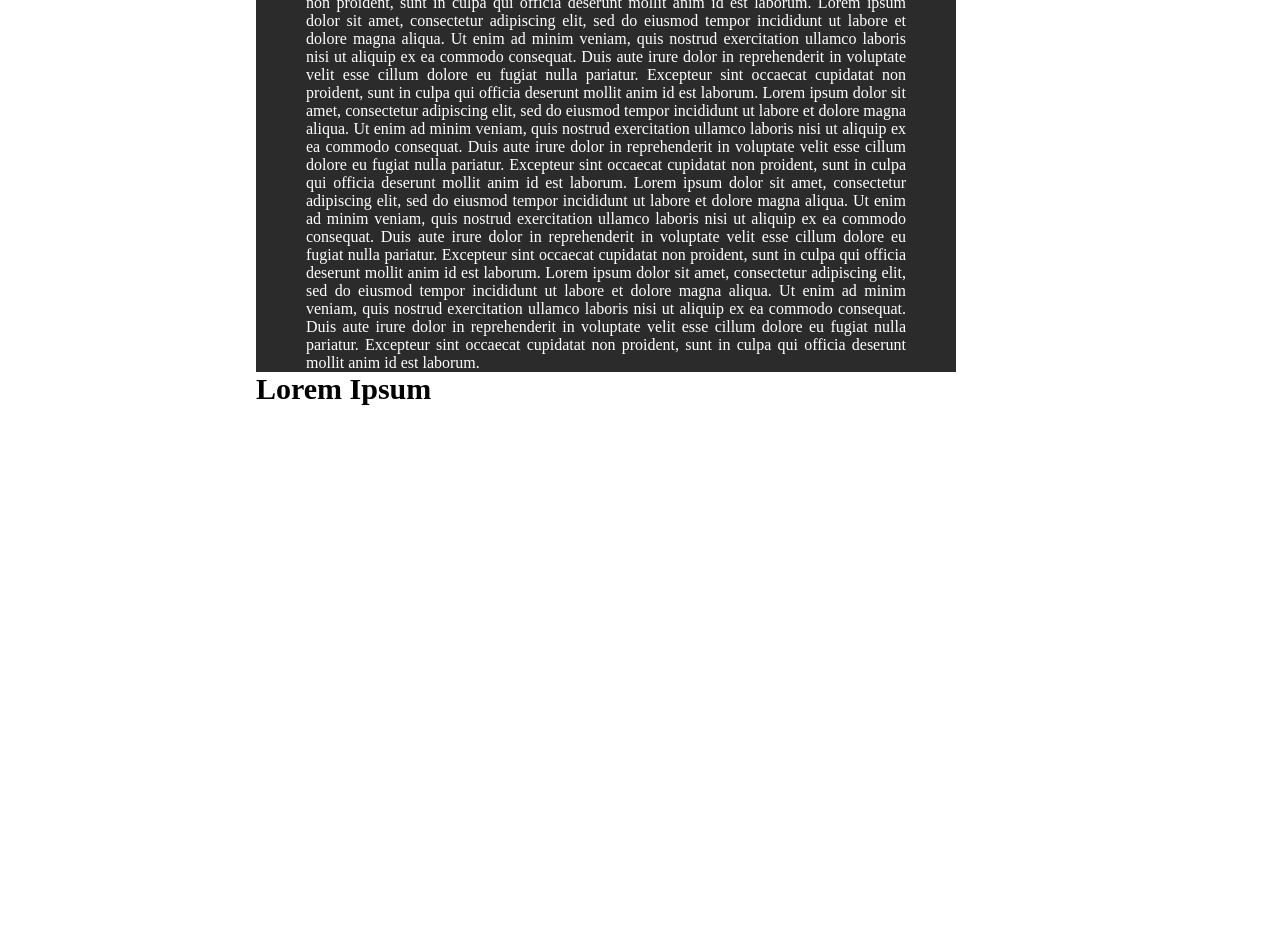
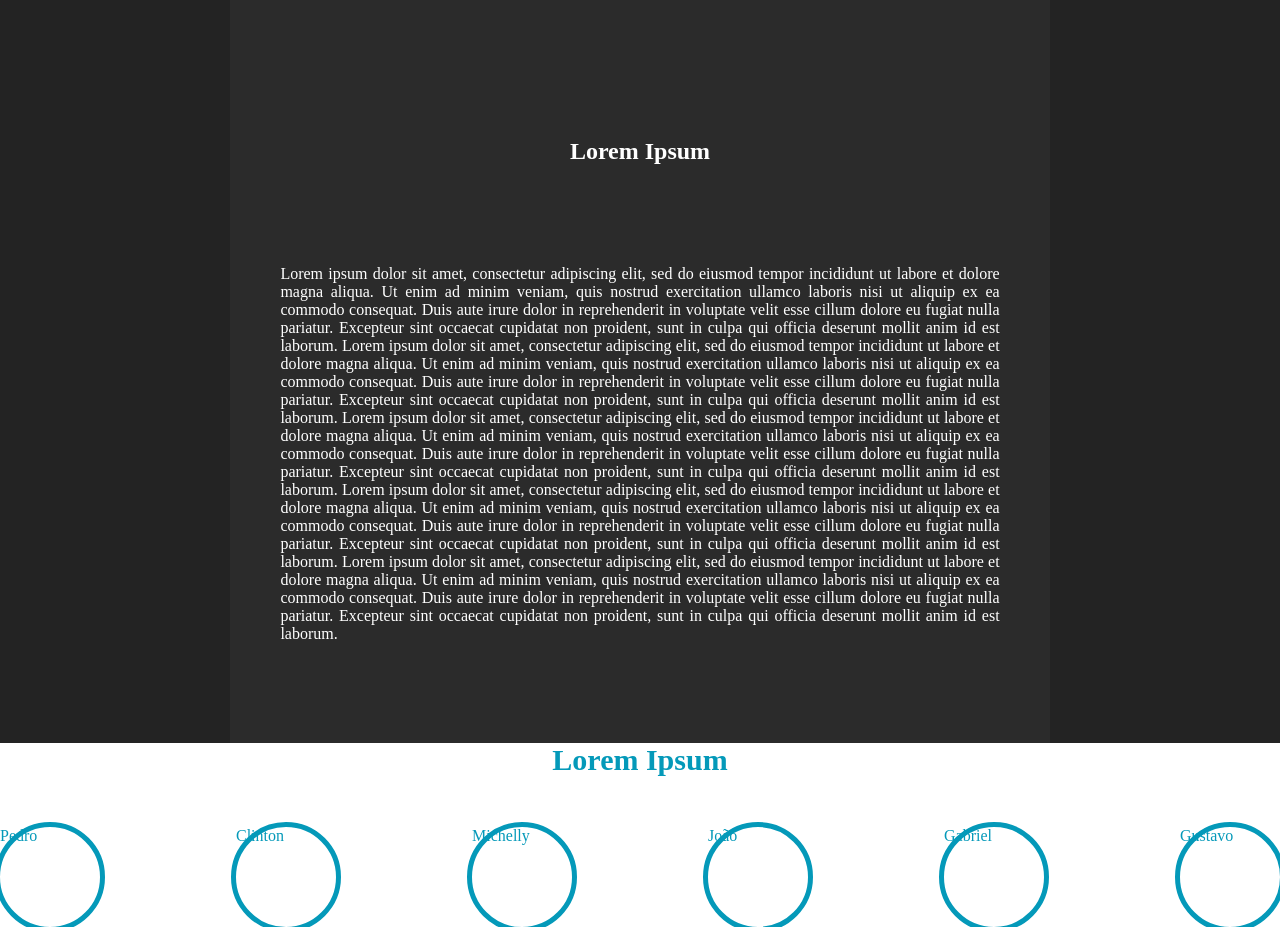
Before and after one commit to michellylima/projeto-caninde, a React (Create React App) app: page / in a window 1280 px wide. Shown: the part 520-1447 px from the top of the page. Before the commit the page ends 976 px from the top, so only its background shows below. Built offline with nearby package versions, Linux system fonts and the light colour scheme.

Commit message:
Esboço de cards de membros adicionados

```diff
--- a/src/pages/About/index.js
+++ b/src/pages/About/index.js
@@ -3,14 +3,19 @@ import React, { Component } from 'react';
 import "./styles.css";
 import "./../../global.css"
 
-const profile = (
-    <div className="profile"></div>
-)
-
+const members = [
+  {id: '1', name: 'Pedro', role: 'Finanças'},
+  {id: '2', name: 'Clinton', role: 'Diretor'},
+  {id: '3', name: 'Michelly', role: 'Gestor de projetos'},
+  {id: '4', name: 'João', role: 'Membro'},
+  {id: '5', name: 'Gabriel', role: 'Membro'},
+  {id: '6', name: 'Gustavo', role: 'Membro'}
+];
 export default class About extends Component {
     render() {
         return (
-            <div className="about-body">
+            <div className="about-container">
+                <div className="about-intro-container">
                     <div className="about-intro">
                         <h1>Lorem Ipsum</h1>
                             <h2>Lorem Ipsum</h2>
@@ -21,9 +26,16 @@ export default class About extends Component {
                             Lorem ipsum dolor sit amet, consectetur adipiscing elit, sed do eiusmod tempor incididunt ut labore et dolore magna aliqua. Ut enim ad minim veniam, quis nostrud exercitation ullamco laboris nisi ut aliquip ex ea commodo consequat. Duis aute irure dolor in reprehenderit in voluptate velit esse cillum dolore eu fugiat nulla pariatur. Excepteur sint occaecat cupidatat non proident, sunt in culpa qui officia deserunt mollit anim id est laborum.
                             </p>
                     </div>
-                <div className="about-projects">
+                </div>
+                <div className="about-members">
                     <h2>Lorem Ipsum</h2>
-                    <div>{profile}</div>
+                    <div className="members-container">
+                        {members.map(member => (
+                        <div className="members" key={member.id}>
+                            <p>{member.name}</p>
+                        </div>
+                        ))}
+                    </div>
                 </div>
             </div>
         )
--- a/src/pages/About/styles.css
+++ b/src/pages/About/styles.css
@@ -1,11 +1,9 @@
-body {
-    margin-left: 20%;
+.about-intro-container {
+    background-color: #232323;
 }
 
 .about-intro{
-   height: 100%;
-   width: 100%;
-   max-width: 700px;
+    margin: 0 18% 0 18%;
     background-color: #2B2B2B;
     color: white;
     text-align: center;
@@ -14,27 +12,32 @@ body {
 
 .about-intro p{
     text-align: justify;
+    padding: 100px 0 100px 0;
 }
 
 .about-intro h1{
+    padding-top: 300px;
     font-size: 50px;
     margin-bottom: 300px;
 }
 
- h2{
+.about-members h2{
+    text-align: center;
     font-size: 30px;
     margin-bottom: 50px;
+    color: #0499b9;
 }
 
-.perfil {
+.members-container div {
     width: 100px;
     height: 100px;
     border-radius: 150px;
     outline: 5px solid #0499b9;
 }
 
-.portfolio-projects {
-    text-align: center;
+.members-container {
+    display: flex;
+    justify-content: space-between;
     color: #0499b9;
     background-color: white;
 }
```
Lines whose indentation alone changed are shown as unchanged.
